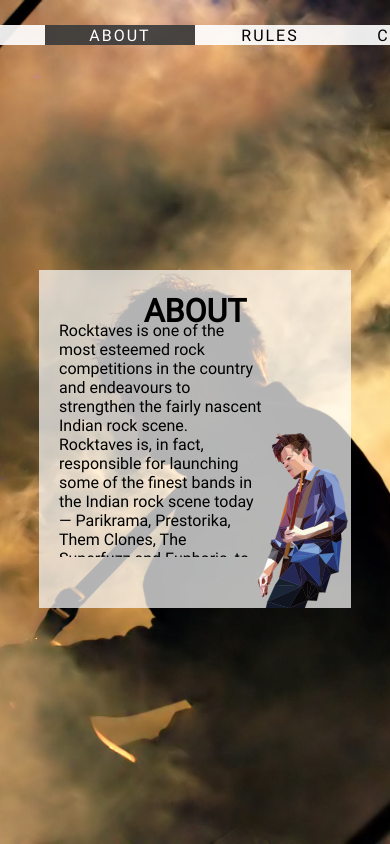
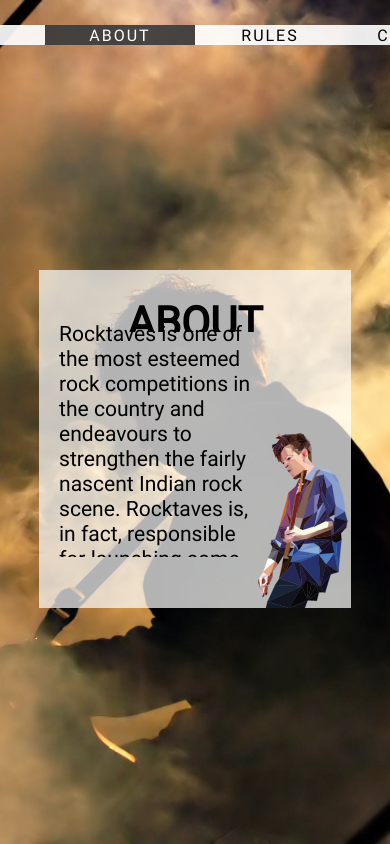
Before and after one commit to sarthak-sehgal/rocktaves-2, a plain HTML site: page index.html in a window 390 px wide. Both pictures are taken after a click on the element "ABOUT". Shown: the top 844 px of the page. Drawn offline with Linux system fonts and the light colour scheme.

Commit message:
Made font size responsive

```diff
--- a/style.css
+++ b/style.css
@@ -99,6 +99,7 @@
 	overflow: auto;
 	align-content: center;
 	margin-bottom: 0;
+    font-size: 5vh;
 }
 .desc-content {
 	width: 100%;
@@ -115,6 +116,7 @@
 	text-align: left;
 	left: 20px;
 	height: 60%;
+    font-size: 2.5vh;
 }
 .rules-box ul {
 	width: 60%;
```
